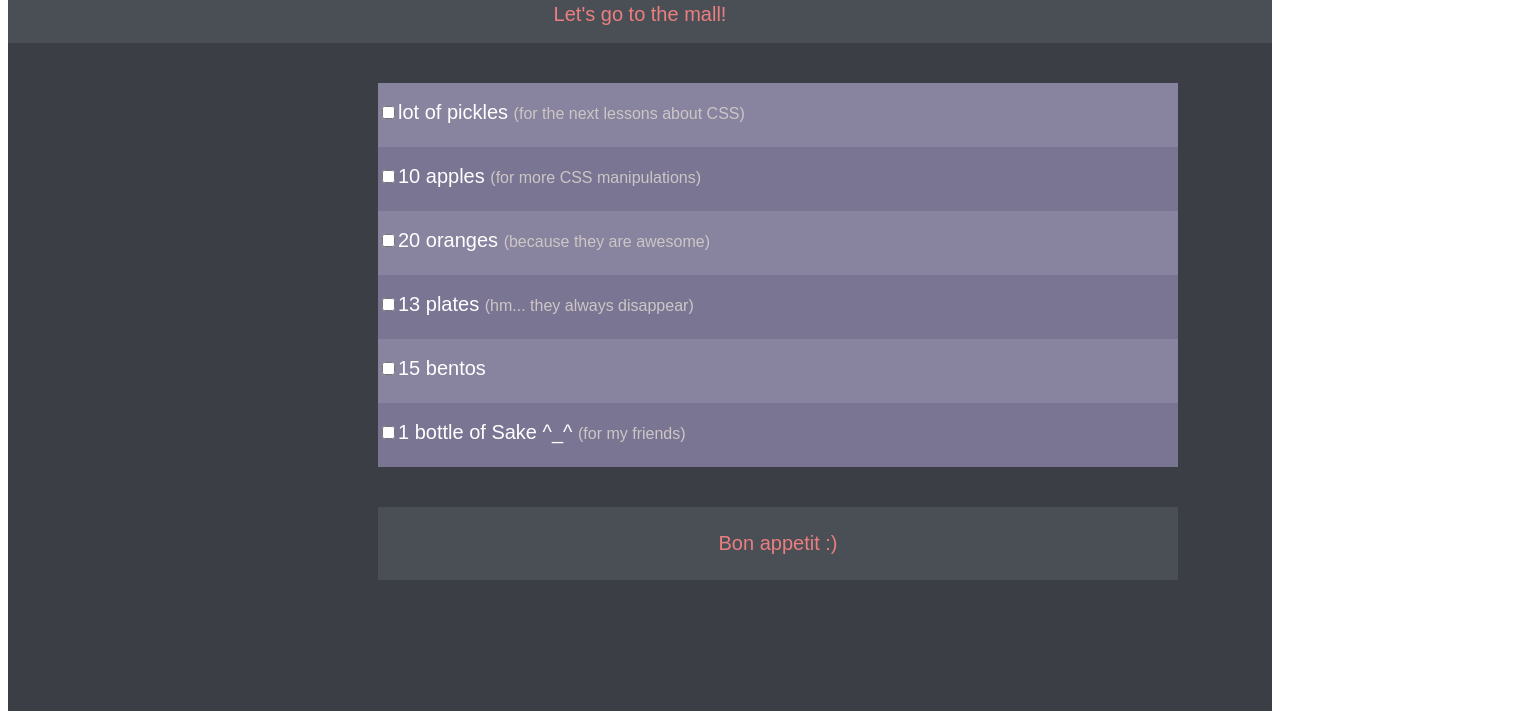
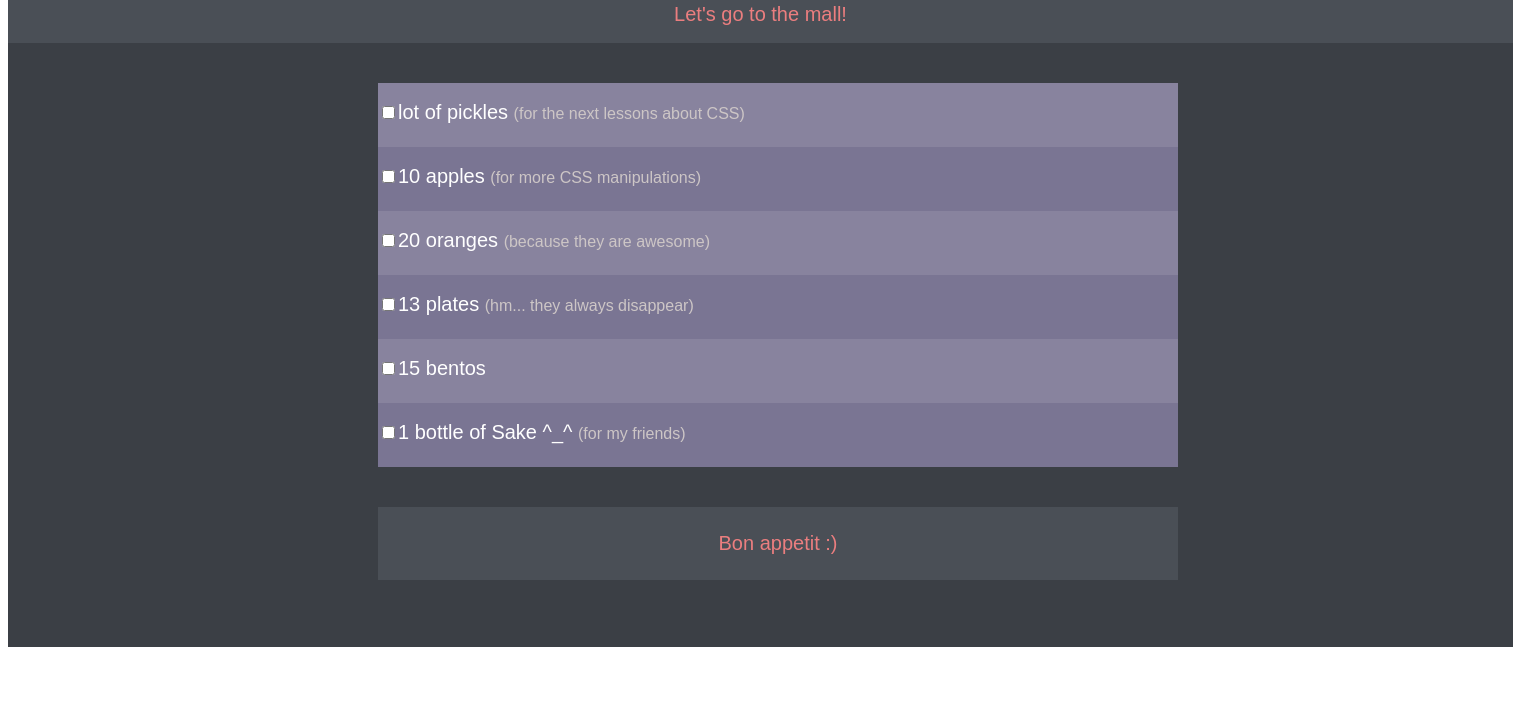
Before and after one commit to maxym-os/beetroot_lesson_4, a plain HTML site: page css-dinner-shopping-list/index.html in a window 1280 px wide. Shown: the part 81-800 px from the top of the page, 1513 px wide, since content can reach past the window. Drawn offline with Linux system fonts and the light colour scheme.

Commit message:
width and height for div#container changed

```diff
--- a/css-dinner-shopping-list/css/main.css
+++ b/css-dinner-shopping-list/css/main.css
@@ -6,8 +6,8 @@ div#container {
     font-size: 20px;
     background-color: #3b3f45;
     color: white;
-    width: 100%;
-    height: 98vh;
+    width: 1505px;
+    height: 720px;
 }
 
 header {
```
